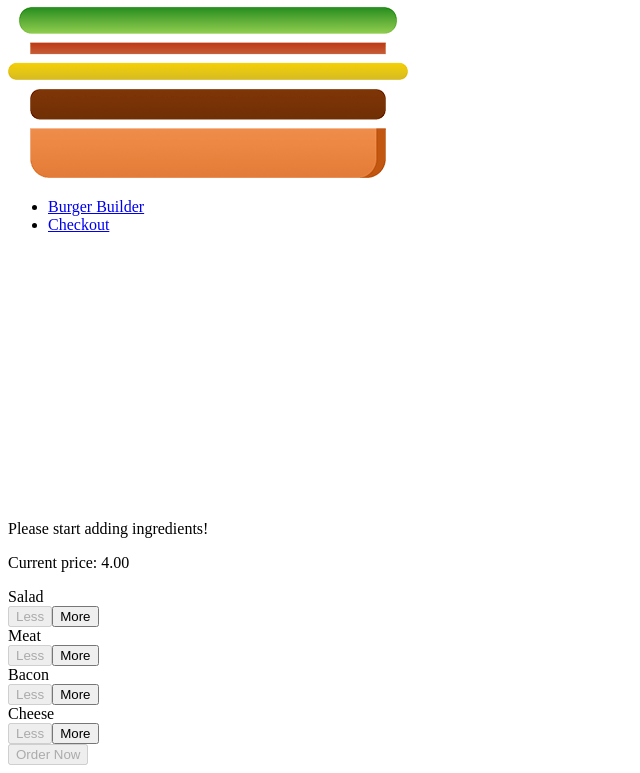
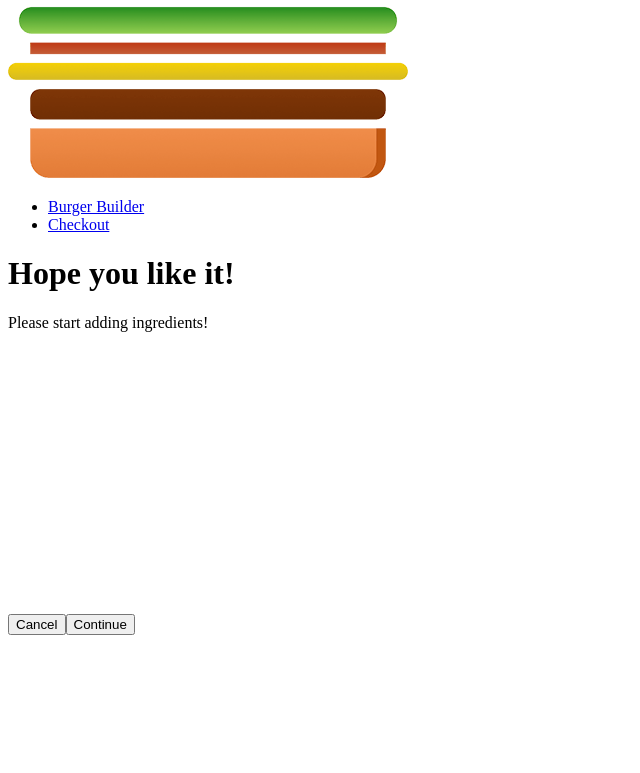
Before and after one commit to rudras85/burger-builder, a React app: page /checkout in a window 1280 px wide. Shown: the part 414-1187 px from the top of the page, without its empty margins (0-640 px from the left). After the commit the page ends 1057 px from the top, so only its background shows below. Built offline with nearby package versions, Linux system fonts and the light colour scheme.

Commit message:
adding router

```diff
--- a/package.json
+++ b/package.json
@@ -49,6 +49,7 @@
     "react-dev-utils": "^10.2.1",
     "react-dom": "^16.13.1",
     "react-prop-types": "^0.4.0",
+    "react-router-dom": "^5.2.0",
     "resolve": "1.15.0",
     "resolve-url-loader": "3.1.1",
     "sass-loader": "8.0.2",
--- a/src/App.js
+++ b/src/App.js
@@ -1,6 +1,8 @@
 import React from 'react';
+import { Route, Switch} from 'react-router-dom';
 import Layout from './hoc/Layout/Layout';
 import BurgerBuilder from "./containers/BurgerBuilder";
+import Checkout from './containers/Checkout';
 
 class App extends React.Component {
 
@@ -8,12 +10,13 @@ class App extends React.Component {
     return (
         <div>
           <Layout>
-            <BurgerBuilder />
+            <Switch>
+              <Route path="/" exact component={BurgerBuilder} />
+              <Route path="/checkout" component={Checkout} />
+            </Switch>
           </Layout>
         </div>
   );
   }
-
 }
-
 export default App;
--- /dev/null
+++ b/src/components/CheckoutSummary/index.css
@@ -0,0 +1,11 @@
+.CheckoutSummary {
+    text-align: center;
+    width: 80%;
+    margin: auto;
+}
+
+@media (min-width: 600px) {
+    .CheckoutSummary {
+        width: 500px;
+    }
+}
--- /dev/null
+++ b/src/components/CheckoutSummary/index.js
@@ -0,0 +1,20 @@
+import React from 'react';
+
+import Burger from '../Burger';
+import Button from '../UI/Button';
+
+import classes from './index.css';
+
+export default (props) => {
+
+    return (
+        <div className={classes.CheckoutSummary}>
+            <h1>Hope you like it!</h1>
+            <div style={{width: '100%', height:'300px', margin:'auto'}}>
+                <Burger ingredients={props.ingredients} />
+            </div>
+            <Button clicked={props.cancelCheckout} type="Danger">Cancel</Button>
+            <Button clicked={props.continueCheckout} type="Success">Continue</Button>
+        </div>
+    );
+}
--- a/src/containers/BurgerBuilder/index.js
+++ b/src/containers/BurgerBuilder/index.js
@@ -51,8 +51,16 @@ class BurgerBuilder extends Component {
     }
 
     purchaseContinueHandler = () => {
-        alert("Your oder is successful!!!");
-        this.setState({purchasing:false})
+        this.setState({purchasing:false});
+        const queryParams = [];
+        for (let i in this.state.ingredients) {
+            queryParams.push(encodeURIComponent(i) + "=" + encodeURIComponent(this.state.ingredients[i]));
+        }
+        const queryString = queryParams.join("&");
+        this.props.history.push({
+            pathname: "/checkout",
+            search: "?" + queryString,
+        });
     }
 
     render() {
--- /dev/null
+++ b/src/containers/Checkout/index.js
@@ -0,0 +1,44 @@
+import React, {Component} from 'react';
+
+import CheckoutSummary from '../../components/CheckoutSummary';
+
+class Checkout extends Component {
+
+    state = {
+        ingredients: {
+            salad: 1,
+            meat: 1,
+            cheese: 1
+        }
+    }
+
+    continueCheckout = () => {
+        this.props.history.push("/checkout-contact-data");
+    }
+
+    cancelCheckout = () => {
+        this.props.history.goBack();
+    }
+
+    componentDidMount() {
+        const query = new URLSearchParams(this.props.location.search);
+        const ingredients = [];
+        for (let param of query.entries()) {
+            ingredients[param[0]] = +param[1];
+        }
+        this.setState({ingredients: ingredients});
+    }
+
+    render() {
+        return (
+            <div>
+                <CheckoutSummary
+                    ingredients={this.state.ingredients}
+                    continueCheckout={this.continueCheckout}
+                    cancelCheckout={this.cancelCheckout} />
+            </div>
+        );
+    }
+}
+
+export default Checkout;
--- a/src/index.js
+++ b/src/index.js
@@ -1,12 +1,14 @@
 import React from 'react';
 import ReactDOM from 'react-dom';
 import App from './App';
+import { BrowserRouter } from 'react-router-dom'
+
 import * as serviceWorker from './serviceWorker';
 
 ReactDOM.render(
-  <React.StrictMode>
+  <BrowserRouter>
     <App />
-  </React.StrictMode>,
+  </BrowserRouter>,
   document.getElementById('root')
 );
 
```
Also changed, not shown: 1 other file (tests, documents, lock files or other folders).
